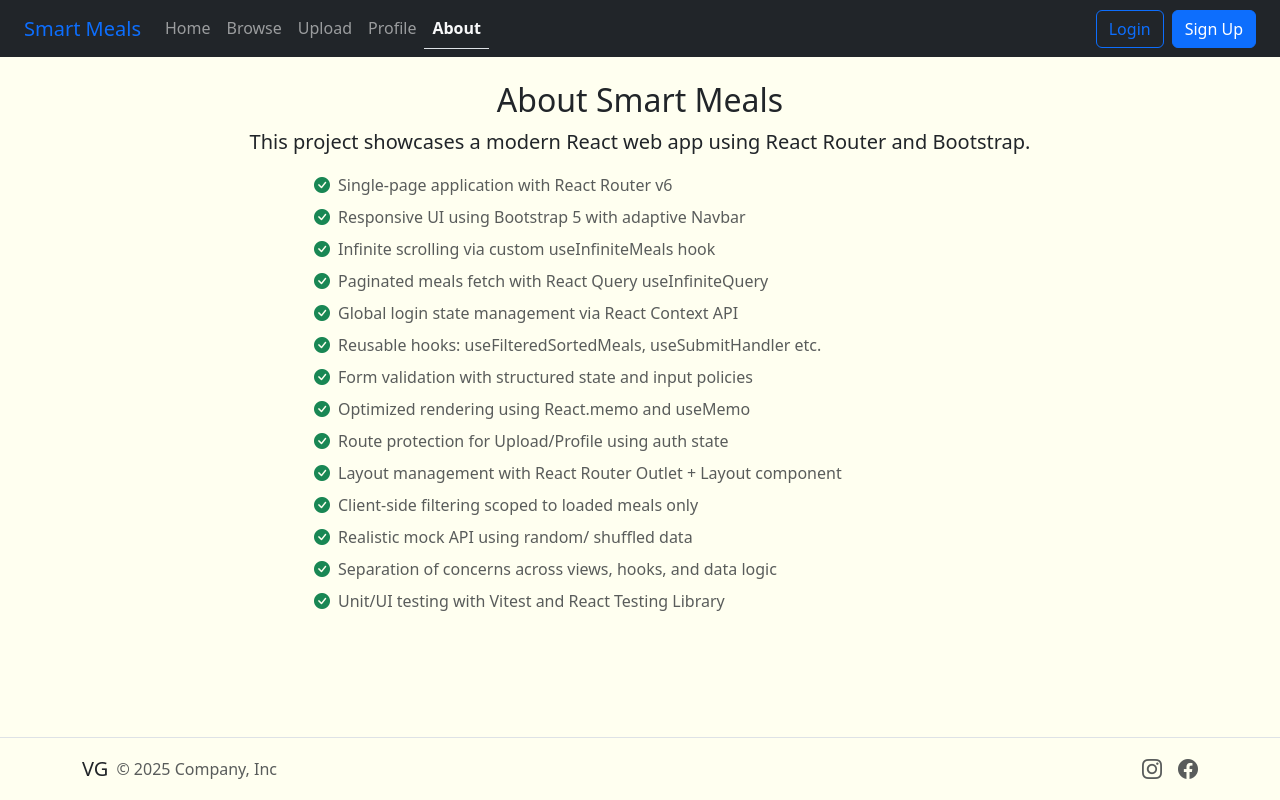
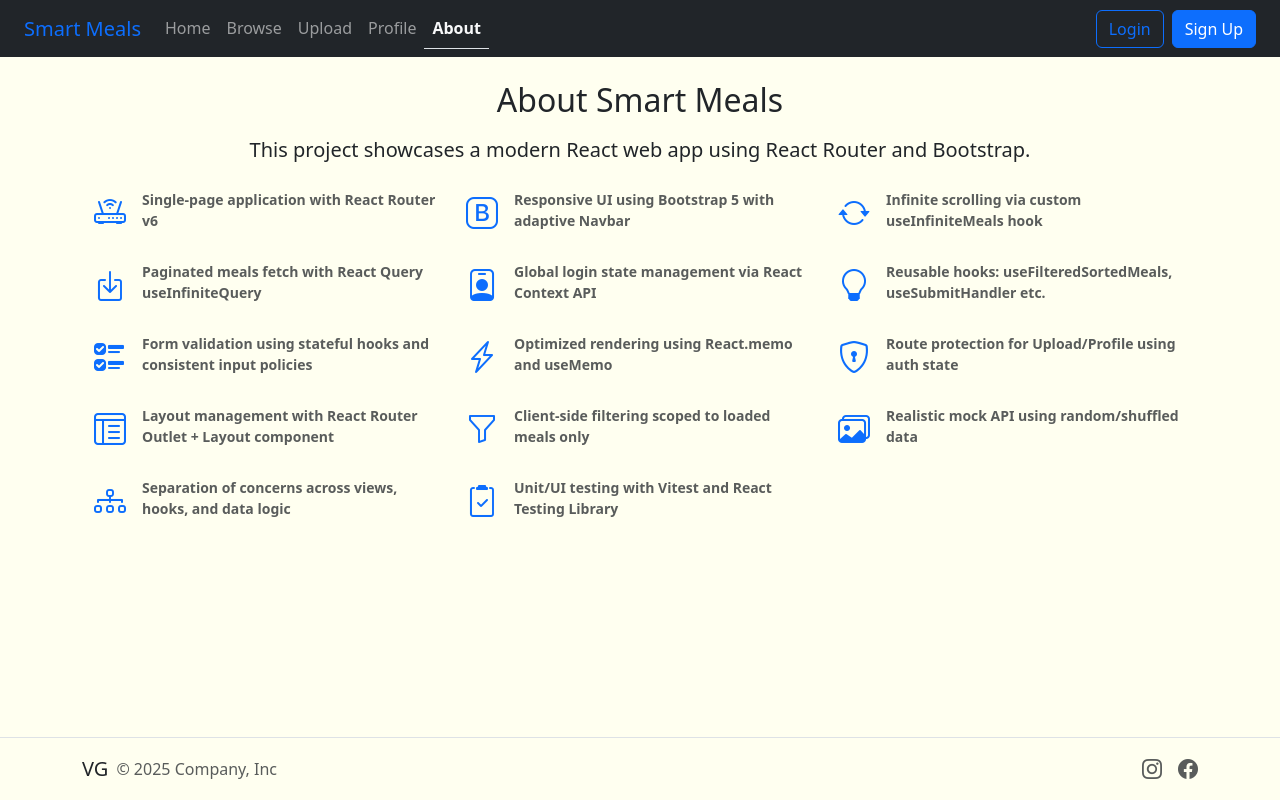
Before and after one commit to Venkat-Gorla/smartmeal-serverless, a React (Vite) app in the folder react-client/: page /about in a window 1280 px wide. Built offline with nearby package versions, Linux system fonts and the light colour scheme.

Commit message:
[react client UI polish] About page use Bootstrap grid to display features

```diff
--- a/react-client/src/pages/About.jsx
+++ b/react-client/src/pages/About.jsx
@@ -1,39 +1,81 @@
 export default function About() {
   const features = [
-    "Single-page application with React Router v6",
-    "Responsive UI using Bootstrap 5 with adaptive Navbar",
-    "Infinite scrolling via custom useInfiniteMeals hook",
-    "Paginated meals fetch with React Query useInfiniteQuery",
-    "Global login state management via React Context API",
-    "Reusable hooks: useFilteredSortedMeals, useSubmitHandler etc.",
-    "Form validation with structured state and input policies",
-    "Optimized rendering using React.memo and useMemo",
-    "Route protection for Upload/Profile using auth state",
-    "Layout management with React Router Outlet + Layout component",
-    "Client-side filtering scoped to loaded meals only",
-    "Realistic mock API using random/ shuffled data",
-    "Separation of concerns across views, hooks, and data logic",
-    "Unit/UI testing with Vitest and React Testing Library",
+    {
+      icon: "bi-router",
+      title: "Single-page application with React Router v6",
+    },
+    {
+      icon: "bi-bootstrap",
+      title: "Responsive UI using Bootstrap 5 with adaptive Navbar",
+    },
+    {
+      icon: "bi-arrow-repeat",
+      title: "Infinite scrolling via custom useInfiniteMeals hook",
+    },
+    {
+      icon: "bi-box-arrow-in-down",
+      title: "Paginated meals fetch with React Query useInfiniteQuery",
+    },
+    {
+      icon: "bi-person-badge",
+      title: "Global login state management via React Context API",
+    },
+    {
+      icon: "bi-lightbulb",
+      title: "Reusable hooks: useFilteredSortedMeals, useSubmitHandler etc.",
+    },
+    {
+      icon: "bi-ui-checks",
+      title: "Form validation using stateful hooks and consistent input policies",
+    },
+    {
+      icon: "bi-lightning-charge",
+      title: "Optimized rendering using React.memo and useMemo",
+    },
+    {
+      icon: "bi-shield-lock",
+      title: "Route protection for Upload/Profile using auth state",
+    },
+    {
+      icon: "bi-layout-text-window-reverse",
+      title: "Layout management with React Router Outlet + Layout component",
+    },
+    {
+      icon: "bi-funnel",
+      title: "Client-side filtering scoped to loaded meals only",
+    },
+    {
+      icon: "bi-images",
+      title: "Realistic mock API using random/shuffled data",
+    },
+    {
+      icon: "bi-diagram-3",
+      title: "Separation of concerns across views, hooks, and data logic",
+    },
+    {
+      icon: "bi-clipboard2-check",
+      title: "Unit/UI testing with Vitest and React Testing Library",
+    },
   ];
 
   return (
-    <div className="container text-center">
-      <h2 className="mb-2">About Smart Meals</h2>
-      <p className="lead">
+    <div className="container">
+      <h2 className="text-center mb-3">About Smart Meals</h2>
+      <p className="lead text-center mb-4">
         This project showcases a modern React web app using React Router and
         Bootstrap.
       </p>
-      <ul
-        className="list-unstyled text-start mx-auto ps-4"
-        style={{ maxWidth: "700px" }}
-      >
-        {features.map((feature, index) => (
-          <li key={index} className="text-muted mb-2">
-            <i className="bi bi-check-circle-fill me-2 text-success"></i>
-            {feature}
-          </li>
+
+      <div className="row row-cols-1 row-cols-md-2 row-cols-lg-3 g-4">
+        {features.map((f, index) => (
+          <div key={index} className="col d-flex gap-3">
+            <i className={`bi ${f.icon} fs-2 text-primary`}></i>
+            <div>
+              <p className="mb-0 text-muted small fw-semibold">{f.title}</p>
+            </div>
+          </div>
         ))}
-      </ul>
+      </div>
     </div>
   );
 }
```
